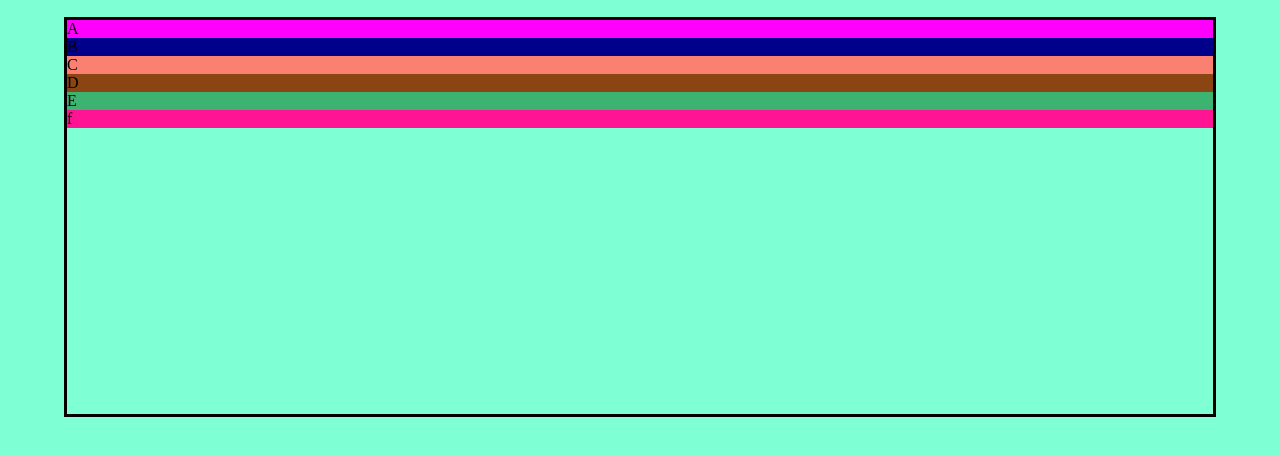
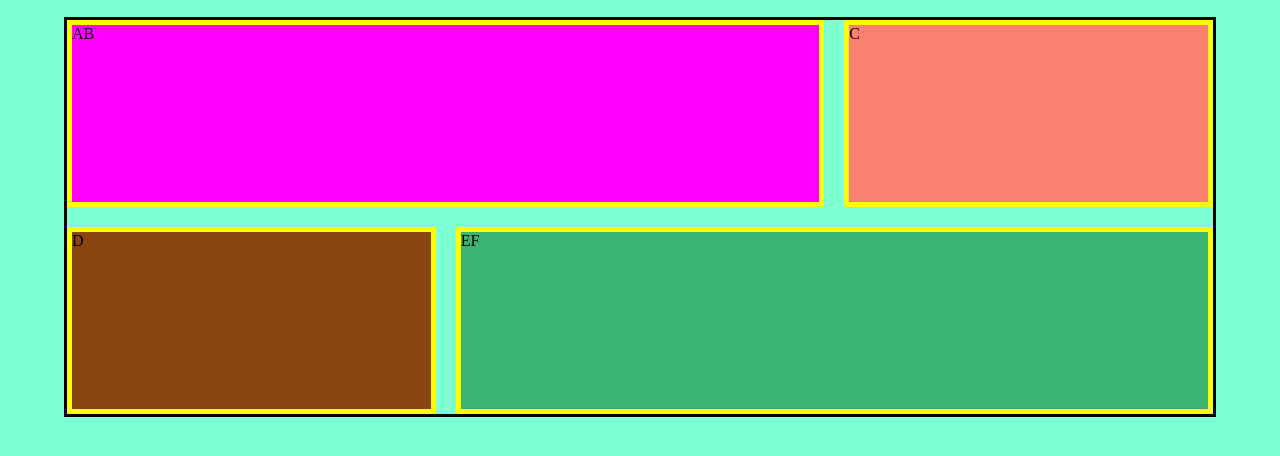
Before and after one commit to Cintiamp/grid, a plain HTML site: page index.html in a window 1280 px wide. Shown: the part 40-496 px from the top of the page. Drawn offline with Linux system fonts and the light colour scheme.

Commit message:
grilla terminada

```diff
--- a/css/estilo.css
+++ b/css/estilo.css
@@ -6,6 +6,7 @@
 
 body{
     background-color: aquamarine;
+
 }
 
 .padre{
@@ -13,34 +14,37 @@ body{
     border: solid 3px black;
     height: 400px;
     margin: 20px auto;
+    display: grid;
+    grid-template-columns: repeat(3, 1fr);
+    grid-template-rows: 1fr 1fr;
+    gap: 20px;
+    grid-template-areas:
+    "ab ab c"
+    "d ef ef"
+    ;
 }
 
 .hijo{
     background-color: darkorchid;
-
+    border: yellow 5px solid;
 }
 
-.a{
+.ab{
     background-color: magenta;
+    grid-area: ab;
 
-}
-.b{
-    background-color: darkblue;
 }
 
 .c{
     background-color: salmon;
-
+    grid-area: c;
 }
 
 .d{
     background-color: saddlebrown;
-
+    grid-area: d;
 }
-.e{
+.ef{
     background-color: mediumseagreen;
-
+    grid-area: ef;
 }
-.f{
-    background-color: deeppink;
-}
--- a/index.html
+++ b/index.html
@@ -12,12 +12,11 @@
         <h1>Probando Grid</h1>
     </header>
     <main class="padre">
-            <div class="hijo a">A</div>
-            <div class="hijo b">B</div>
+            <div class="hijo ab">AB</div>
             <div class="hijo c">C</div>
             <div class="hijo d">D</div>
-            <div class="hijo e">E</div>
-            <div class="hijo f">f</div>
+            <div class="hijo ef">EF</div>
+
 
     </main>
 
```
